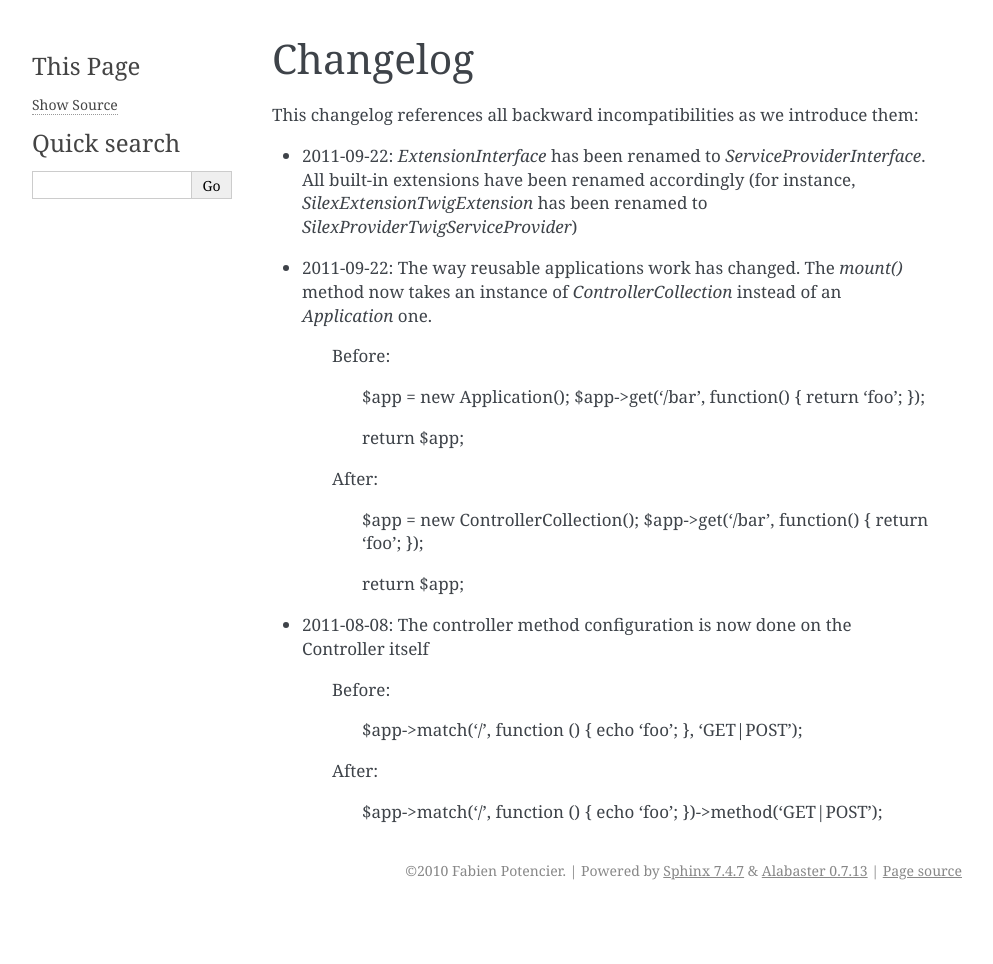
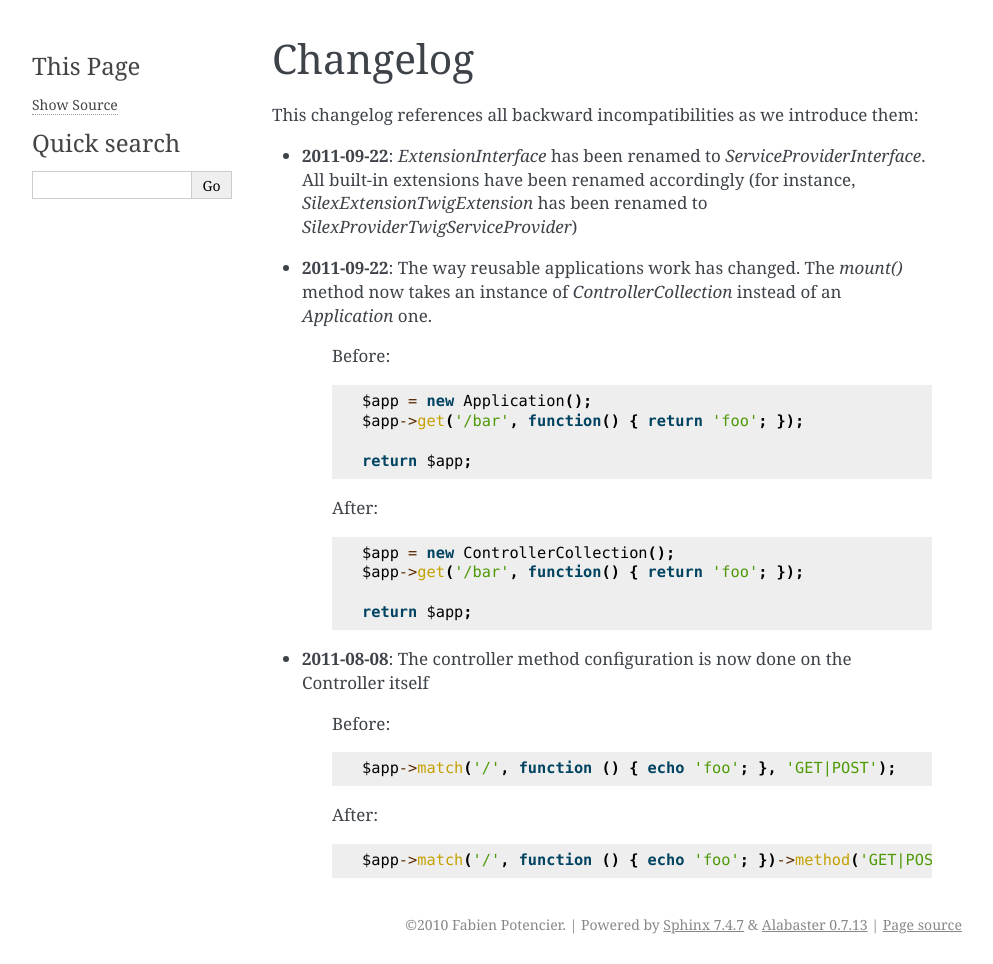
Before and after one commit to silexphp/Silex, a Sphinx documentation site: the page built from doc/changelog.rst, in a window 1280 px wide. Shown: the whole page, without its empty margins (148-1141 px from the left). Built offline with Sphinx 7.4.7, drawn with Linux system fonts in a browser that asks for light colours; before the commit the page ends 910 px from its top, so only the background shows below that; some of the changed lines change nothing that is shown.

Commit message:
fixed rst markup

```diff
--- a/doc/changelog.rst
+++ b/doc/changelog.rst
@@ -3,35 +3,35 @@ Changelog
 
 This changelog references all backward incompatibilities as we introduce them:
 
-* 2011-09-22: `ExtensionInterface` has been renamed to
+* **2011-09-22**: `ExtensionInterface` has been renamed to
   `ServiceProviderInterface`. All built-in extensions have been renamed
   accordingly (for instance, `Silex\Extension\TwigExtension` has been renamed
   to `Silex\Provider\TwigServiceProvider`)
 
-* 2011-09-22: The way reusable applications work has changed. The `mount()`
+* **2011-09-22**: The way reusable applications work has changed. The `mount()`
   method now takes an instance of `ControllerCollection` instead of an
   `Application` one.
 
-    Before:
+    Before::
 
         $app = new Application();
         $app->get('/bar', function() { return 'foo'; });
 
         return $app;
 
-    After:
+    After::
 
         $app = new ControllerCollection();
         $app->get('/bar', function() { return 'foo'; });
 
         return $app;
 
-* 2011-08-08: The controller method configuration is now done on the Controller itself
+* **2011-08-08**: The controller method configuration is now done on the Controller itself
 
-    Before:
+    Before::
 
         $app->match('/', function () { echo 'foo'; }, 'GET|POST');
 
-    After:
+    After::
 
         $app->match('/', function () { echo 'foo'; })->method('GET|POST');
```
